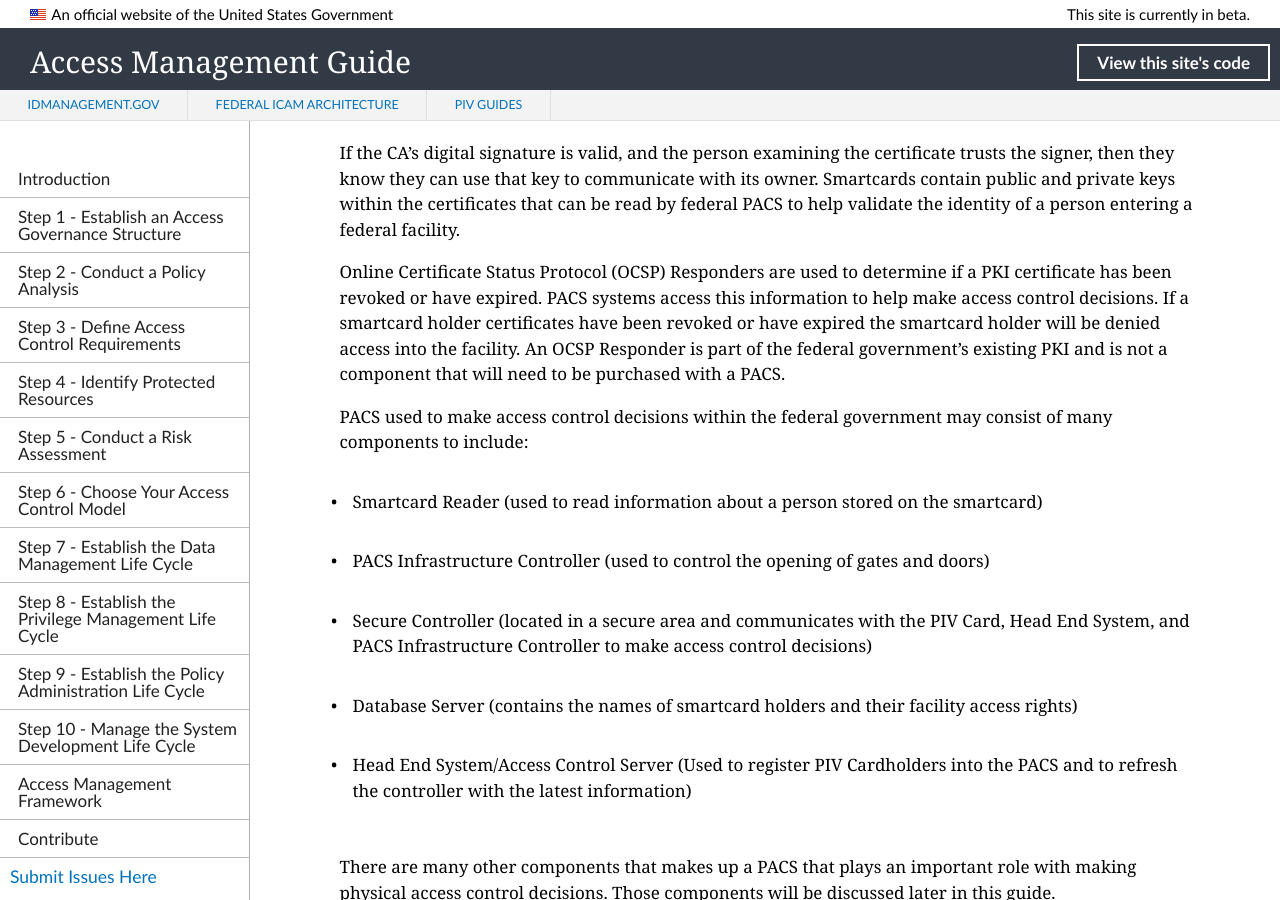
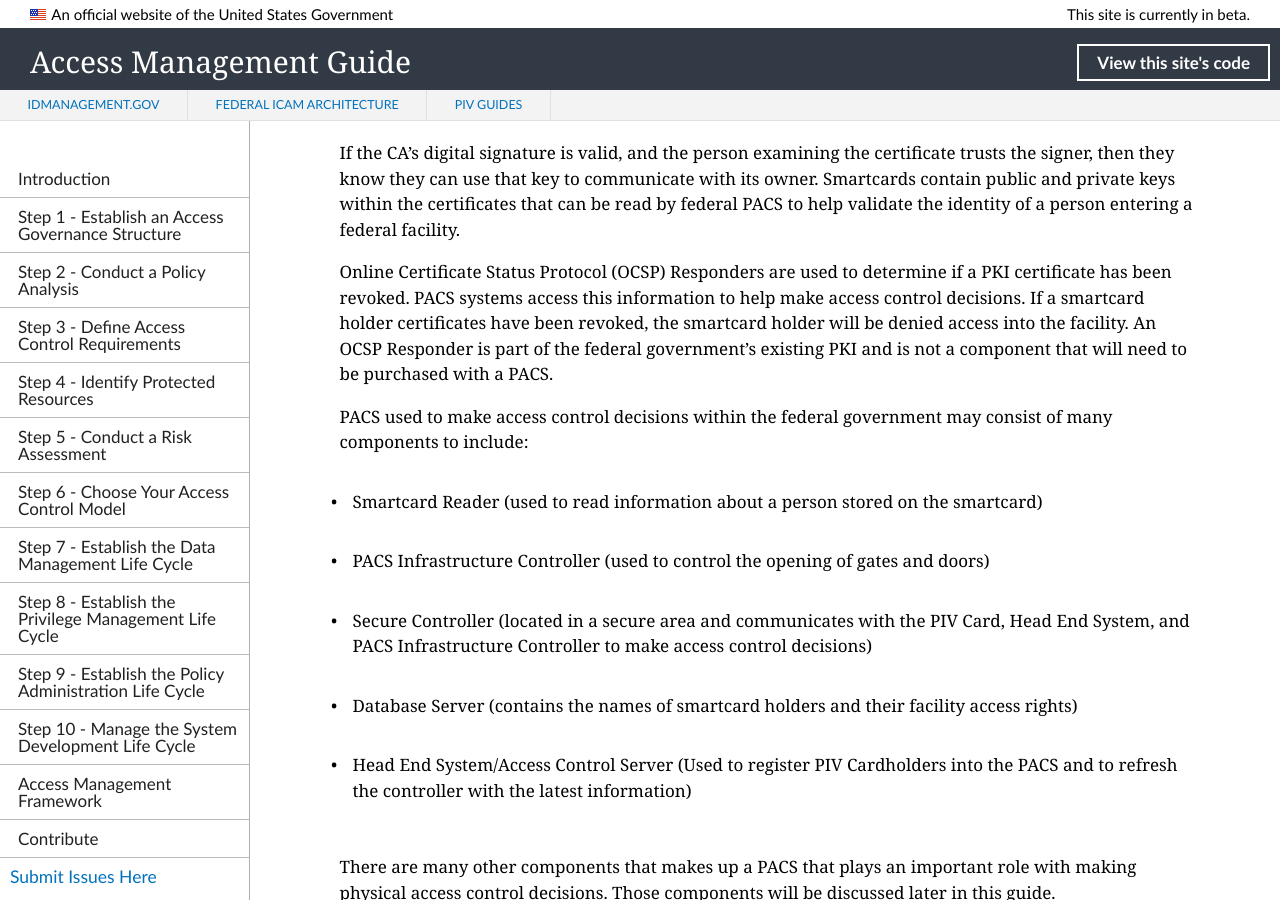
Before and after one commit to GSA/ficam-access, a Jekyll site: the page built from pages/PACS-guide.md, in a window 1280 px wide and 900 px high, scrolled down 1413 px. Built offline with Jekyll 4.4.1, drawn with Linux system fonts in a browser that asks for light colours; nearby versions of some CDN libraries.

Commit message:
Update PACS-guide.md

```diff
--- a/pages/PACS-guide.md
+++ b/pages/PACS-guide.md
@@ -26,7 +26,7 @@ In PKI, a public key certificate (also known as a digital certificate or identit
 
 If the CA’s digital signature is valid, and the person examining the certificate trusts the signer, then they know they can use that key to communicate with its owner. Smartcards contain public and private keys within the certificates that can be read by federal PACS to help validate the identity of a person entering a federal facility.
 
-Online Certificate Status Protocol (OCSP) Responders are used to determine if a PKI certificate has been revoked or have expired. PACS systems access this information to help make access control decisions. If a smartcard holder certificates have been revoked or have expired the smartcard holder will be denied access into the facility. An OCSP Responder is part of the federal government’s existing PKI and is not a component that will need to be purchased with a PACS.
+Online Certificate Status Protocol (OCSP) Responders are used to determine if a PKI certificate has been revoked. PACS systems access this information to help make access control decisions. If a smartcard holder certificates have been revoked, the smartcard holder will be denied access into the facility. An OCSP Responder is part of the federal government’s existing PKI and is not a component that will need to be purchased with a PACS.
 
 PACS used to make access control decisions within the federal government may consist of many components to include:
 
```
